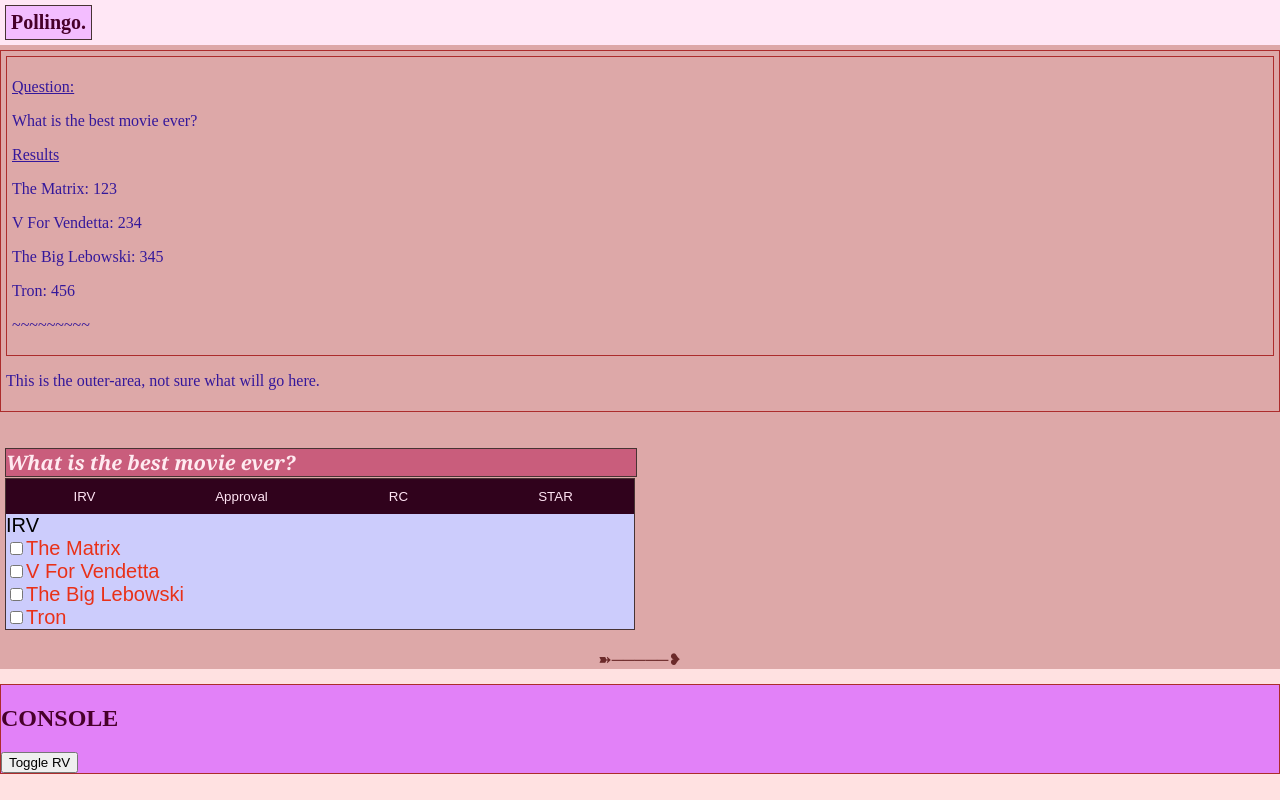
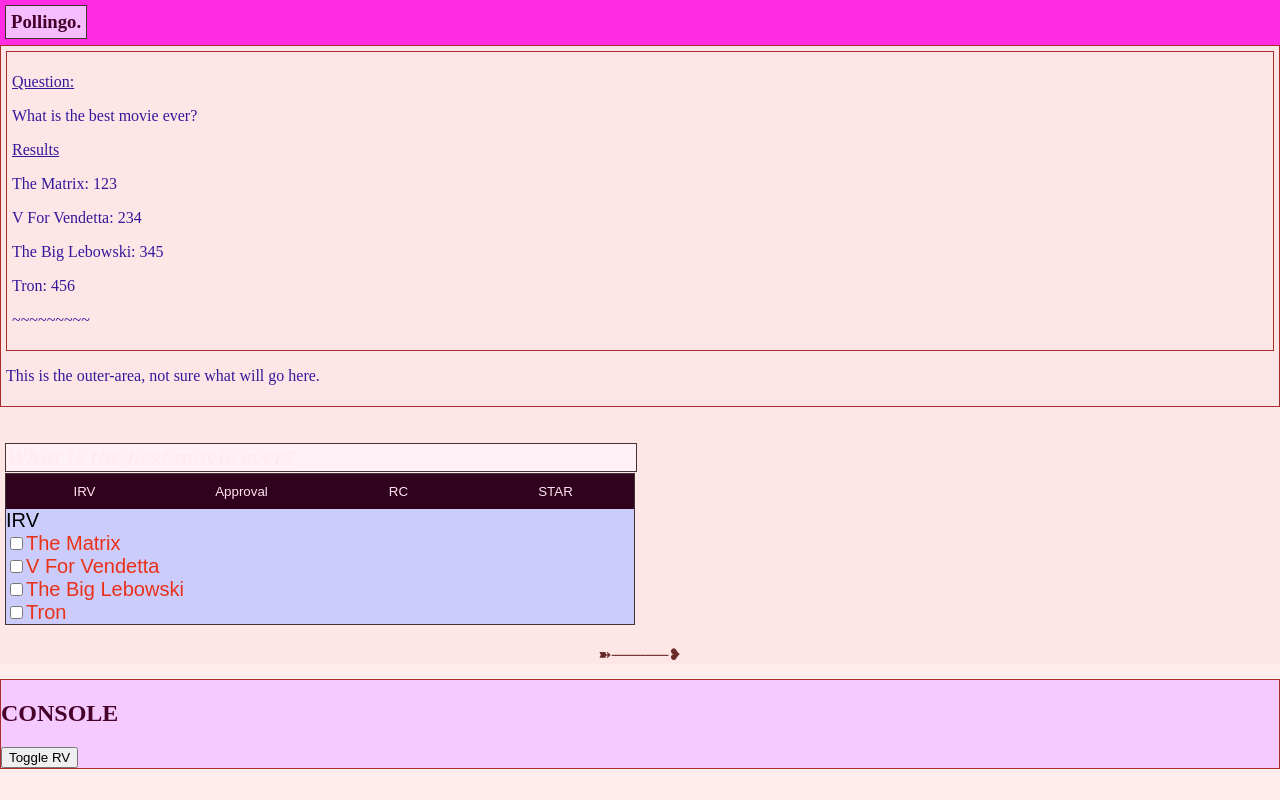
Before and after one commit to el7/Pollingo, a React (Create React App) app: page / in a window 1280 px wide. Built offline with nearby package versions, Linux system fonts and the light colour scheme.

Commit message:
fixing some header layout issues. making colors more neutral, adjusting layout sizes.

```diff
--- a/src/css/main.css
+++ b/src/css/main.css
@@ -1,6 +1,6 @@
 body {
   margin: 0;
-  background-color: #ffe1e1;
+  background-color: #ffecec;
 }
 
 /****************************
@@ -16,22 +16,20 @@ body {
 }
 
 .layoutOne .grid-main-item-main {
-  background-color: #dda8a8;
-  padding-top: 50px;
+  background-color: #ffe6e6;
+  padding-top: 45px;
 }
 
 .header-container {
+  display: flex;
+  flex-flow: row nowrap;
   position: fixed;
+  height: 35px;
   width: 100%;
-  background-color: #ffe7f5;
+  background-color: #ff2ce3;
   color: #47002a;
   padding: 5px;
-  display: flex;
-  flex-flow: row nowrap;
-}
-
-.header-container h3 {
-  font-size: 20px;
+  border-bottom: header-border-1;
 }
 
 .header-container h3,
@@ -56,7 +54,8 @@ body {
   background-color: #f3bdff;
   border: 1px solid #473333;
   padding: 5px;
-  width: auto;
+  width: fit-content;
+  height: fit-content;
 }
 
 .header-lower-container {
@@ -102,7 +101,7 @@ body {
 
 .console {
   /***** VIEW SIZE [xs, 1/6] *****/
-  background-color: #e281f8;
+  background-color: #f5caff;
   border: 1px solid #ac2c2c;
   /***** VIEW SIZE [sm, 2/6] *****/
 }
@@ -127,7 +126,7 @@ body {
 
 .pollbox-1 main {
   grid-area: main;
-  background-color: #c95d7c;
+  background-color: #fff1f5;
   border: 1px solid #473333;
 }
 
--- a/src/js/components/layoutPollingoOne.js
+++ b/src/js/components/layoutPollingoOne.js
@@ -13,6 +13,8 @@ function LayoutOne() {
 
     // function that generates polling questions
 
+
+    // todo:collect this from db
     const pollData = {
         question: "What is the best movie ever?",
         answer1: "The Matrix",
--- a/src/scss/4-layout/_header.scss
+++ b/src/scss/4-layout/_header.scss
@@ -4,17 +4,18 @@
 
 .header-container {
   // ----- xsmall plus --------------------
-  // --------------------------------------
+
+  display: flex;
+  flex-flow: row nowrap;
 
   position: fixed;
+  height: 35px;
   width: 100%;
-  background-color: getColor(header-bg-1);
+
+  background-color: getColor(test-wild-1);
   color: getColor(header-text-1);
   padding: getSize(padding-5px);
-
-  h3 {
-    font-size: 20px;
-  }
+  border-bottom: header-border-1;
 
   h3,
   h5 {
@@ -25,12 +26,8 @@
     display: none;
   }
 
-  display: flex;
-  flex-flow: row nowrap;
-
   @include screenSizeBp(min-small) {
     // ----- small plus --------------------
-    // --------------------------------------
 
     // switch the logos
     .pollingoLogoMed {
@@ -44,13 +41,12 @@
   }
 
   // ----- FLEX AREAS -------------------------
-  // this might be coded wrong... header / main / aside might not be the correct selector in this section
   header {
-    //    grid-area: header;
     background-color: getColor(pb-header-bg-1);
     border: getSize(pb-border-1);
     padding: getSize(padding-5px);
-    width: auto;
+    width: fit-content;
+    height: fit-content;
   }
 
   main {
--- a/src/scss/4-layout/_layoutOne.scss
+++ b/src/scss/4-layout/_layoutOne.scss
@@ -12,12 +12,10 @@
 *****************************/
 
 .layoutOne {
-  // apparently max()/min() is also a sass function so
-  // need to use unquote()
   width: unquote("max(100%, 320px)");
 
   .grid-main-item-main {
     background-color: getColor(layout-one-bg-1);
-    padding-top: 50px; // needed to clear header
+    padding-top: 45px; // needed to clear header
   }
 }
```
Also changed, not shown: src/scss/1-helpers/_util_variables.scss (+8 -5 lines), 1 other file (tests, documents, lock files or other folders).
